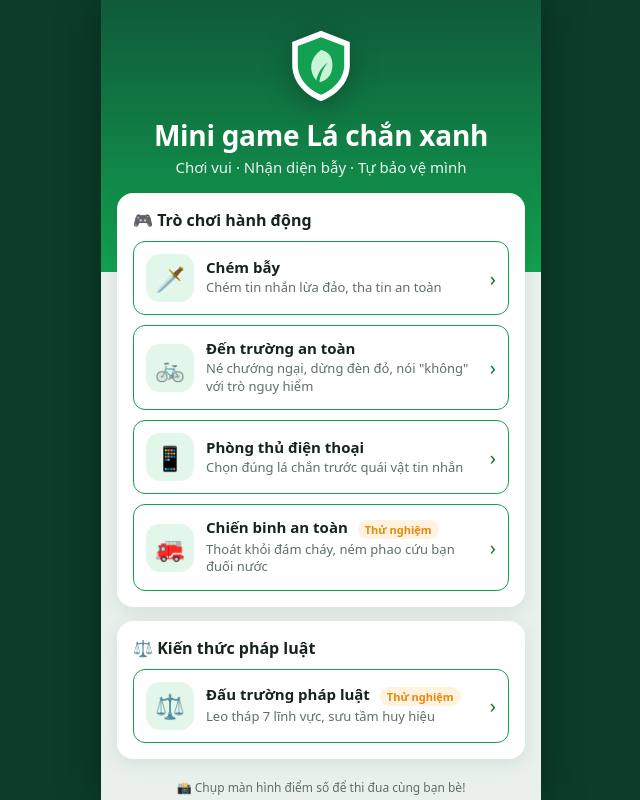
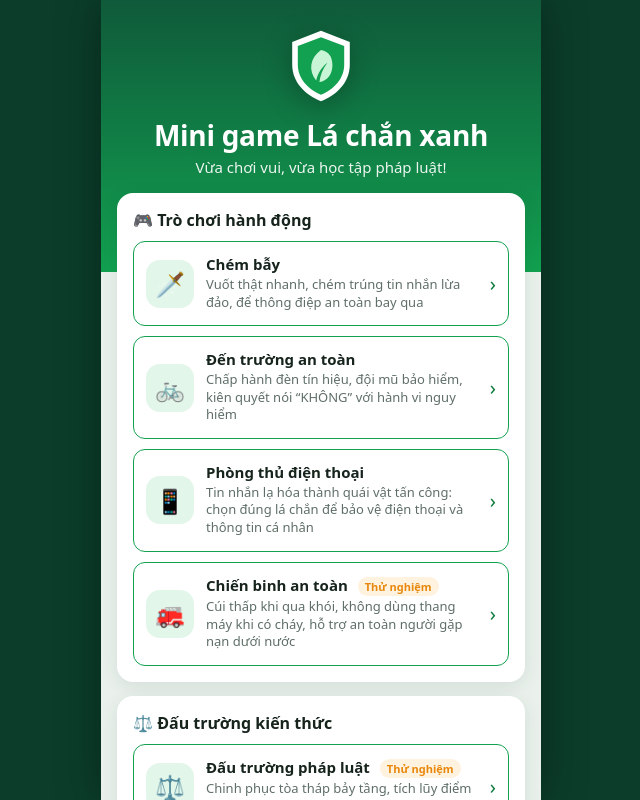
Before and after one commit to luthink299/Lachanxanh, a plain HTML site: page sanchoi.html in a window 1280 px wide. Shown: the whole page, without its empty margins (319-959 px from the left). Drawn offline with Linux system fonts and the light colour scheme.

Commit message:
Add files via upload

```diff
--- a/sanchoi.html
+++ b/sanchoi.html
@@ -5,7 +5,7 @@
 <meta name="viewport" content="width=device-width, initial-scale=1, viewport-fit=cover">
 <meta name="theme-color" content="#0b3d2a">
 <title>Mini game Lá chắn xanh</title>
-<meta name="description" content="Chơi vui, nhận diện bẫy, tự bảo vệ mình. Mô hình Lá chắn xanh – Ban Thanh niên Công an tỉnh Lạng Sơn.">
+<meta name="description" content="Mini game Lá chắn xanh – Vừa chơi vui, vừa học tập pháp luật! Ban Thanh niên Công an tỉnh Lạng Sơn.">
 <style>
 :root{
   --bg:#0b3d2a; --brand:#12a150; --brand-d:#0d7a3c; --brand-l:#e3f6ea;
@@ -297,42 +297,42 @@ a{color:inherit}
         <path d="M50 30 C36 40 34 56 44 68 C46 60 50 52 58 46 C52 54 49 62 48 70 C62 68 68 52 62 38 C59 33 55 31 50 30 Z" fill="#c8f5d6"/>
       </svg>
       <h1>Mini game Lá chắn xanh</h1>
-      <p>Chơi vui · Nhận diện bẫy · Tự bảo vệ mình</p>
+      <p>Vừa chơi vui, vừa học tập pháp luật!</p>
     </div>
     <div class="card">
       <h2>🎮 Trò chơi hành động</h2>
       <button class="story play" data-game="g1">
         <span class="sava">🗡️</span>
-        <span><b>Chém bẫy</b><small>Chém tin nhắn lừa đảo, tha tin an toàn</small><small class="rec" id="rec-g1"></small></span>
+        <span><b>Chém bẫy</b><small>Vuốt thật nhanh, chém trúng tin nhắn lừa đảo, để thông điệp an toàn bay qua</small><small class="rec" id="rec-g1"></small></span>
         <span class="go">›</span>
       </button>
       <button class="story play" data-game="g2">
         <span class="sava">🚲</span>
-        <span><b>Đến trường an toàn</b><small>Né chướng ngại, dừng đèn đỏ, nói "không" với trò nguy hiểm</small><small class="rec" id="rec-g2"></small></span>
+        <span><b>Đến trường an toàn</b><small>Chấp hành đèn tín hiệu, đội mũ bảo hiểm, kiên quyết nói “KHÔNG” với hành vi nguy hiểm</small><small class="rec" id="rec-g2"></small></span>
         <span class="go">›</span>
       </button>
       <button class="story play" data-game="g3">
         <span class="sava">📱</span>
-        <span><b>Phòng thủ điện thoại</b><small>Chọn đúng lá chắn trước quái vật tin nhắn</small><small class="rec" id="rec-g3"></small></span>
+        <span><b>Phòng thủ điện thoại</b><small>Tin nhắn lạ hóa thành quái vật tấn công: chọn đúng lá chắn để bảo vệ điện thoại và thông tin cá nhân</small><small class="rec" id="rec-g3"></small></span>
         <span class="go">›</span>
       </button>
       <button class="story play" data-game="g4">
         <span class="sava">🚒</span>
-        <span><b>Chiến binh an toàn <span class="tag">Thử nghiệm</span></b><small>Thoát khỏi đám cháy, ném phao cứu bạn đuối nước</small><small class="rec" id="rec-g4"></small></span>
+        <span><b>Chiến binh an toàn <span class="tag">Thử nghiệm</span></b><small>Cúi thấp khi qua khói, không dùng thang máy khi có cháy, hỗ trợ an toàn người gặp nạn dưới nước</small><small class="rec" id="rec-g4"></small></span>
         <span class="go">›</span>
       </button>
     </div>
     <div class="card">
-      <h2>⚖️ Kiến thức pháp luật</h2>
+      <h2>⚖️ Đấu trường kiến thức</h2>
       <button class="story play" id="openArena">
         <span class="sava">⚖️</span>
-        <span><b>Đấu trường pháp luật <span class="tag">Thử nghiệm</span></b><small>Leo tháp 7 lĩnh vực, sưu tầm huy hiệu</small><small class="rec" id="rec-arena"></small></span>
+        <span><b>Đấu trường pháp luật <span class="tag">Thử nghiệm</span></b><small>Chinh phục tòa tháp bảy tầng, tích lũy điểm thưởng, sưu tầm huy hiệu</small><small class="rec" id="rec-arena"></small></span>
         <span class="go">›</span>
       </button>
     </div>
     <div class="foot">
       📸 Chụp màn hình điểm số để thi đua cùng bạn bè!<br><br>
-      Mini game thuộc mô hình <b>"Lá chắn xanh"</b><br>Ban Thanh niên Công an tỉnh Lạng Sơn<br>
+      <b>LÁ CHẮN XANH – LẮNG NGHE, ĐỒNG HÀNH, BẢO VỆ!</b><br>Ban Thanh niên Công an tỉnh Lạng Sơn<br>
       <a href="/" target="_top">← Về lachanxanh.vn</a><br>
       <button class="resetbtn" id="resetProg">🗑️ Xóa tiến độ chơi trên máy này</button>
     </div>
@@ -1128,7 +1128,7 @@ function anRender(){
   if(AN.view==="home"){
     var wk=weekId(),wd=LCXS.d.week[wk];
     var h='<button class="week" id="anWeek"><span class="e">📅</span><span><b>Thử thách tuần '+esc(wk.split("-T")[1])+'</b><small>'+(wd!=null?"Đã hoàn thành: "+wd+"/5 câu đúng · Chơi lại":"5 câu hỏi mới mỗi tuần · Chơi ngay")+'</small></span></button>';
-    h+='<div class="an-card" style="padding:12px 14px"><h3>🗼 Tháp Lá chắn xanh</h3><p class="an-muted">Mỗi tầng 5 câu. Đúng từ 4 câu trở lên để nhận huy hiệu. Đủ 7 huy hiệu nhận chứng nhận <b>Chiến binh Lá chắn xanh</b>.</p></div><div class="tower">';
+    h+='<div class="an-card" style="padding:12px 14px"><h3>🗼 Tháp Lá chắn xanh</h3><p class="an-muted">Chinh phục tòa tháp bảy tầng: mỗi tầng 5 câu, đúng từ 4 câu trở lên để nhận huy hiệu. Đủ 7 huy hiệu nhận chứng nhận <b>Chiến binh Lá chắn xanh</b>.</p></div><div class="tower">';
     for(var lv=7;lv>=1;lv--){var L=LVS[lv],won=LCXS.d.badges[lv],best=LCXS.d.floor[lv];
       h+='<button class="floor'+(won?" won":"")+'" data-lv="'+lv+'"><span class="fn">T'+lv+'</span><span class="fe">'+(won?L.e:L.e)+'</span><span><b>'+esc(L.n)+'</b><small>'+(won?"🏅 "+esc(L.b):"Huy hiệu: "+esc(L.b))+(best!=null?" · Tốt nhất "+best+"/5":"")+'</small></span><span class="go">›</span></button>';}
     h+='</div>';
@@ -1143,7 +1143,7 @@ function anRender(){
     var h2='<div class="cert"><div class="seal">'+(nb>=7?"🎖️":"🔒")+'</div><div class="k1">MINI GAME LÁ CHẮN XANH · CHỨNG NHẬN</div><h2>Chiến binh Lá chắn xanh</h2>';
     h2+=nb>=7?'<p class="an-muted">Đã vượt qua 7 tầng tháp pháp luật, cấp '+esc(cap)+'.<br>Ngày '+new Date().toLocaleDateString("vi-VN")+'</p>':'<p class="an-muted">Cần thêm '+(7-nb)+' huy hiệu để nhận chứng nhận.</p>';
     h2+='<div class="badgeline">';for(var i=1;i<=7;i++)h2+='<span class="'+(LCXS.d.badges[i]?"":"off")+'">'+LVS[i].e+" "+esc(LVS[i].b)+'</span>';
-    h2+='</div><p class="an-muted" style="margin-top:14px">Lắng nghe · Đồng hành · Bảo vệ<br>Ban Thanh niên Công an tỉnh Lạng Sơn</p></div>';
+    h2+='</div><p class="an-muted" style="margin-top:14px">Lá chắn xanh – Lắng nghe, đồng hành, bảo vệ!<br>Ban Thanh niên Công an tỉnh Lạng Sơn</p></div>';
     if(nb>=7)h2+='<p class="snap" style="color:var(--muted);text-align:center">📸 Chụp màn hình để lưu và khoe với bạn bè!</p>';
     h2+='<button class="btn ghost" id="anHome" style="width:100%;margin:12px 0 0">‹ Về tháp</button>';
     b.innerHTML=h2;$("anHome").onclick=function(){AN.view="home";anRender();};return;
```
Also changed, not shown: index.html (+1 -1 lines).
